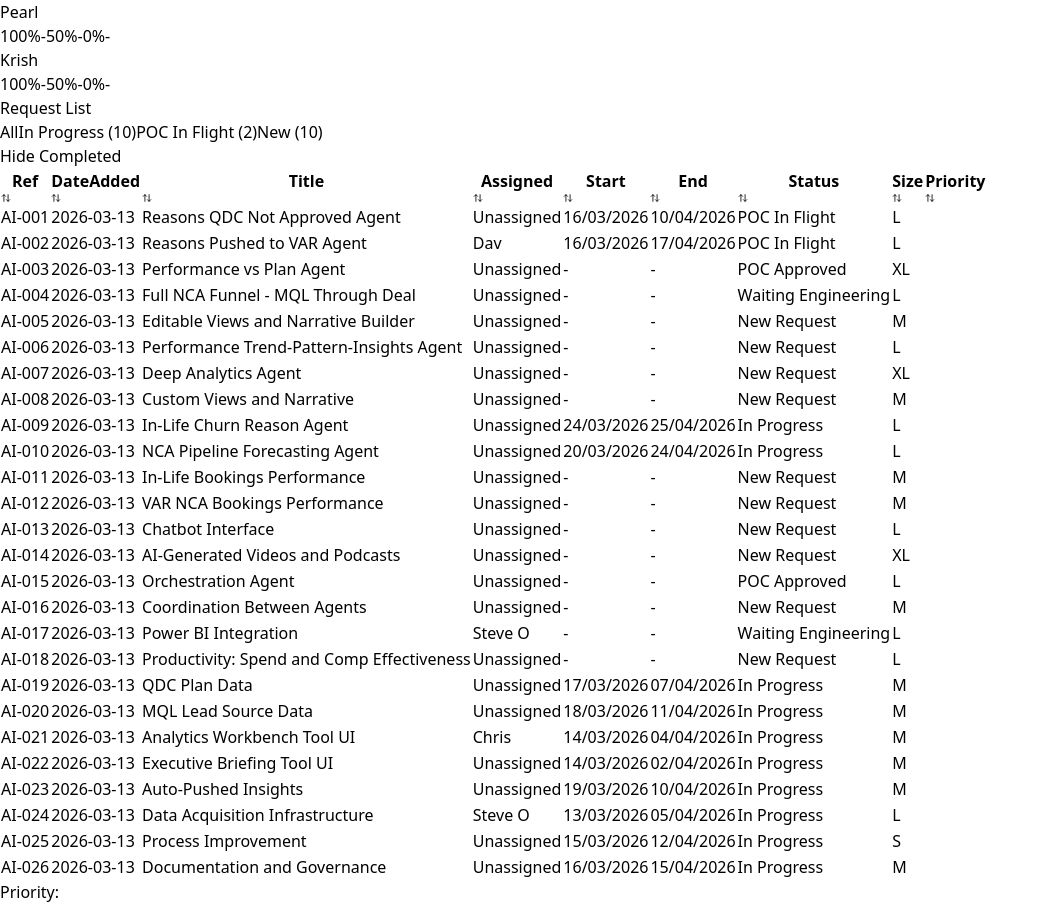
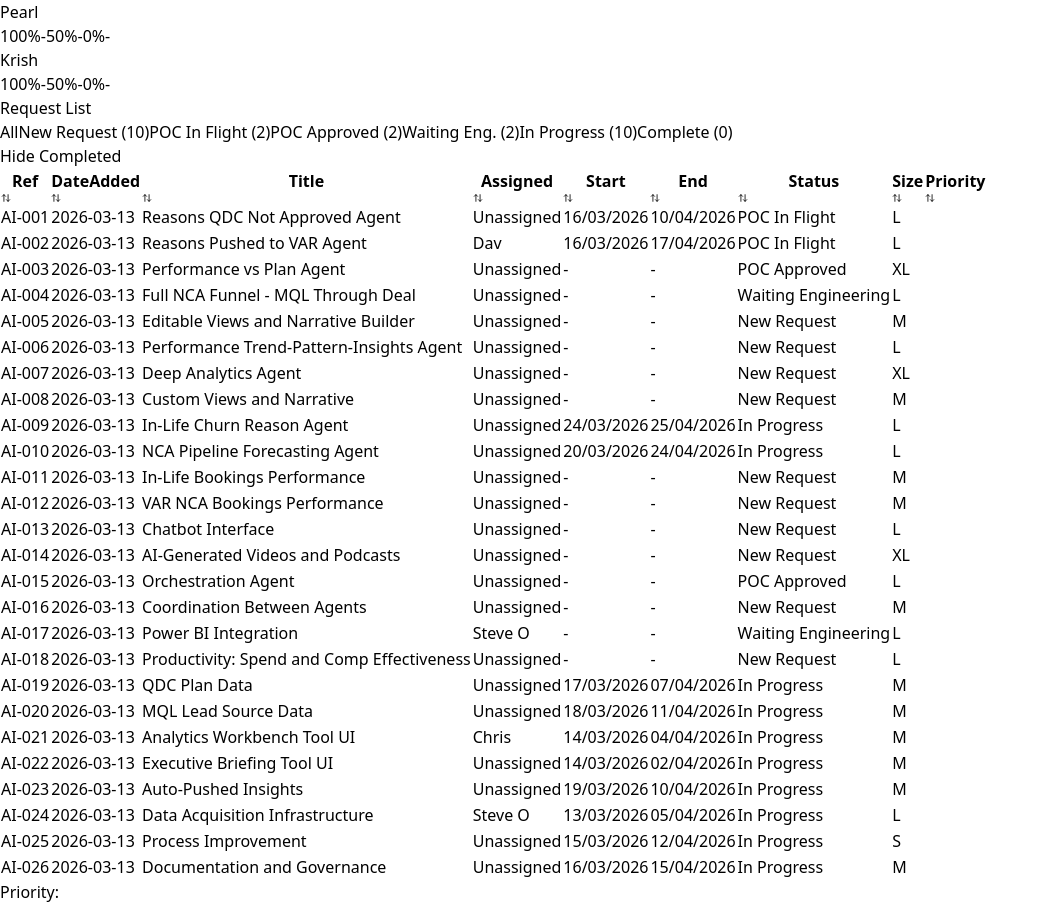
Before and after one commit to stevenoates-sage/ai-workstack, a React (Vite) app: page / in a window 1280 px wide. Shown: the part 1620-2528 px from the top of the page, without its empty margins (0-1048 px from the left). Built offline with nearby package versions, Linux system fonts and the light colour scheme.

Commit message:
feat: flow banner top-align + colors, Engineering-In Progress label, all status filters on roadmap, vibe coding images

```diff
--- a/src/components/KanbanBoard.jsx
+++ b/src/components/KanbanBoard.jsx
@@ -5,28 +5,28 @@ import TicketCard from './TicketCard';
 import { Filter, X, FileText, User, Save, Trash2, MessageSquare, Send } from 'lucide-react';
 
 const FLOW_STEPS = [
-  { label: 'New Request',          color: 'bg-yellow-400',   textColor: 'text-yellow-900', desc: 'Anyone in RevOps submits a new AI idea' },
-  { label: 'POC In Flight',        color: 'bg-blue-500',      textColor: 'text-white',      desc: 'RevOps team explores & builds the proof of concept' },
-  { label: 'POC Approved',         color: 'bg-emerald-500',   textColor: 'text-white',      desc: 'POC showcased — leadership approves for engineering' },
-  { label: 'Waiting Engineering',  color: 'bg-purple-600',    textColor: 'text-white',      desc: 'Data Product Engineering prioritise & plan the build' },
-  { label: 'In Progress',          color: 'bg-orange-500',    textColor: 'text-white',      desc: 'On the roadmap — security, testing & production build' },
-  { label: 'Complete',             color: 'bg-green-600',     textColor: 'text-white',      desc: 'Deployed to production & live for RevOps to use' },
+  { label: 'New Request',               color: 'bg-yellow-400',   textColor: 'text-yellow-900',  desc: 'Anyone in RevOps submits a new AI idea' },
+  { label: 'POC In Flight',             color: 'bg-blue-500',     textColor: 'text-white',       desc: 'RevOps team explores & builds the proof of concept' },
+  { label: 'POC Approved',              color: 'bg-emerald-300',  textColor: 'text-emerald-900', desc: 'POC showcased — leadership approves for engineering' },
+  { label: 'Waiting Engineering',       color: 'bg-purple-600',   textColor: 'text-white',       desc: 'Data Product Engineering prioritise & plan the build' },
+  { label: 'Engineering - In Progress', color: 'bg-orange-500',   textColor: 'text-white',       desc: 'On the roadmap — security, testing & production build' },
+  { label: 'Complete',                  color: 'bg-green-600',    textColor: 'text-white',       desc: 'Deployed to production & live for RevOps to use' },
 ];
 
 const PipelineFlow = () => (
   <div className="px-4 pt-3 pb-2 bg-white dark:bg-gray-900 border-b border-gray-200 dark:border-gray-700">
     <p className="text-[10px] font-bold uppercase tracking-widest text-gray-400 dark:text-gray-500 mb-2">AI Innovation Pipeline</p>
-    <div className="flex items-stretch gap-0 overflow-x-auto pb-1">
+    <div className="flex items-start gap-0 overflow-x-auto pb-1">
       {FLOW_STEPS.map((step, i) => (
-        <div key={step.label} className="flex items-stretch min-w-0 flex-1">
-          <div className="flex flex-col items-center justify-center flex-1 min-w-[120px]">
+        <div key={step.label} className="flex items-start min-w-0 flex-1">
+          <div className="flex flex-col items-center flex-1 min-w-[120px]">
             <div className={`w-full ${step.color} ${step.textColor} rounded-md px-2 py-1.5 text-center`}>
               <div className="text-[10px] font-bold leading-tight whitespace-nowrap">{step.label}</div>
             </div>
             <div className="text-[9px] text-gray-400 dark:text-gray-500 text-center mt-1 px-1 leading-tight">{step.desc}</div>
           </div>
           {i < FLOW_STEPS.length - 1 && (
-            <div className="flex items-center px-1 flex-shrink-0 pb-4">
+            <div className="flex items-center px-1 flex-shrink-0 mt-2">
               <svg width="16" height="12" viewBox="0 0 16 12" className="text-gray-300 dark:text-gray-600 flex-shrink-0">
                 <path d="M0 6 H12 M8 2 L14 6 L8 10" stroke="currentColor" strokeWidth="2" fill="none" strokeLinecap="round" strokeLinejoin="round"/>
               </svg>
@@ -43,7 +43,7 @@ const columns = {
     'POC In Flight':        { title: 'POC In Flight',        color: 'border-t-blue-400' },
     'POC Approved':         { title: 'POC Approved',         color: 'border-t-emerald-500' },
     'Waiting Engineering':  { title: 'Waiting Engineering',  color: 'border-t-purple-500' },
-    'In Progress':          { title: 'In Progress',          color: 'border-t-orange-500' },
+    'In Progress':          { title: 'Engineering - In Progress', color: 'border-t-orange-500' },
     'Complete':             { title: 'Complete',             color: 'border-t-green-600' },
 };
 
--- a/src/components/RoadmapView.jsx
+++ b/src/components/RoadmapView.jsx
@@ -90,9 +90,7 @@ const RoadmapView = ({ tickets, users, onUpdateTicket, onAddTicket, onRejectTick
   const handlePrevMonth = () => setStartDate(prev => subMonths(prev, 1));
   const handleNextMonth = () => setStartDate(prev => addMonths(prev, 1));
 
-  const newCount = tickets.filter(t => t.Status === 'New Request').length;
-  const pocCount = tickets.filter(t => t.Status === 'POC In Flight').length;
-  const inProgressCount = tickets.filter(t => t.Status === 'In Progress').length;
+  const statusCounts = Object.fromEntries(statusList.map(s => [s, tickets.filter(t => t.Status === s).length]));
 
   const getTicketEnd = (t) => {
     if (t.EndDate) return parseISO(t.EndDate);
@@ -109,9 +107,7 @@ const RoadmapView = ({ tickets, users, onUpdateTicket, onAddTicket, onRejectTick
   let tableTickets = tickets.filter(ticket => {
     if (hideCompleted && ticket.Status === 'Complete') return false;
     if (ticket.Status === 'POC Rejected' || ticket.Status === 'Deleted') return false;
-    if (viewFilter === 'New') return ticket.Status === 'New Request';
-    if (viewFilter === 'POC') return ticket.Status === 'POC In Flight';
-    if (viewFilter === 'In Progress') return ticket.Status === 'In Progress';
+    if (viewFilter !== 'All') return ticket.Status === viewFilter;
     if (roadmapFilterId && ticket.id !== roadmapFilterId) return false;
     return true;
   });
@@ -295,11 +291,18 @@ const RoadmapView = ({ tickets, users, onUpdateTicket, onAddTicket, onRejectTick
           <div className="p-3 border-b border-gray-200 dark:border-gray-700 flex items-center justify-between bg-gray-50 dark:bg-gray-800">
             <div className="flex items-center gap-3">
               <h3 className="font-bold text-gray-700 dark:text-gray-200">Request List</h3>
-              <div className="flex bg-white dark:bg-gray-700 rounded border border-gray-300 dark:border-gray-600 p-0.5">
-                <button onClick={() => setViewFilter('All')} className={`px-3 py-1 text-xs font-medium rounded ${viewFilter === 'All' ? 'bg-blue-100 text-blue-700 dark:bg-blue-900 dark:text-blue-200' : 'text-gray-500'}`}>All</button>
-                <button onClick={() => setViewFilter('In Progress')} className={`px-3 py-1 text-xs font-medium rounded ${viewFilter === 'In Progress' ? 'bg-blue-100 text-blue-700 dark:bg-blue-900 dark:text-blue-200' : 'text-gray-500'}`}>In Progress ({inProgressCount})</button>
-                <button onClick={() => setViewFilter('POC')} className={`px-3 py-1 text-xs font-medium rounded ${viewFilter === 'POC' ? 'bg-blue-100 text-blue-700 dark:bg-blue-900 dark:text-blue-200' : 'text-gray-500'}`}>POC In Flight ({pocCount})</button>
-                <button onClick={() => setViewFilter('New')} className={`px-3 py-1 text-xs font-medium rounded ${viewFilter === 'New' ? 'bg-yellow-100 text-yellow-700 dark:bg-yellow-900/30 dark:text-yellow-200' : 'text-gray-500'}`}>New ({newCount})</button>
+              <div className="flex flex-wrap gap-0.5 bg-white dark:bg-gray-700 rounded border border-gray-300 dark:border-gray-600 p-0.5">
+                {[
+                  { value: 'All', label: 'All' },
+                  { value: 'New Request', label: `New Request (${statusCounts['New Request'] || 0})` },
+                  { value: 'POC In Flight', label: `POC In Flight (${statusCounts['POC In Flight'] || 0})` },
+                  { value: 'POC Approved', label: `POC Approved (${statusCounts['POC Approved'] || 0})` },
+                  { value: 'Waiting Engineering', label: `Waiting Eng. (${statusCounts['Waiting Engineering'] || 0})` },
+                  { value: 'In Progress', label: `In Progress (${statusCounts['In Progress'] || 0})` },
+                  { value: 'Complete', label: `Complete (${statusCounts['Complete'] || 0})` },
+                ].map(f => (
+                  <button key={f.value} onClick={() => setViewFilter(f.value)} className={`px-2 py-1 text-xs font-medium rounded whitespace-nowrap ${viewFilter === f.value ? 'bg-blue-100 text-blue-700 dark:bg-blue-900 dark:text-blue-200' : 'text-gray-500'}`}>{f.label}</button>
+                ))}
               </div>
               {roadmapFilterId && <button onClick={() => { setRoadmapFilterId(null); setSelectedTicket(null); }} className="text-xs text-red-500 hover:underline flex items-center"><X size={12} className="mr-1"/> Clear Roadmap Filter</button>}
             </div>
--- a/src/components/VibeCodingView.jsx
+++ b/src/components/VibeCodingView.jsx
@@ -1,5 +1,7 @@
 import React from 'react';
 import { Bot, Lightbulb, Rocket, FileCode2 } from 'lucide-react';
+import QuickStartGuide from '../assets/quick start guide.png';
+import VibeOn from '../assets/vibe on.png';
 
 const SectionCard = ({ icon: Icon, title, children }) => (
   <section className="rounded-xl border border-gray-200 dark:border-gray-700 bg-white dark:bg-gray-800 p-5 shadow-sm">
@@ -14,6 +16,7 @@ const SectionCard = ({ icon: Icon, title, children }) => (
 const VibeCodingView = () => {
   return (
     <div className="max-w-6xl mx-auto px-4 py-6 space-y-6">
+      <img src={QuickStartGuide} alt="Quick Start Guide" className="w-full rounded-xl object-cover" />
       <div className="rounded-2xl border border-blue-200 dark:border-blue-900 bg-gradient-to-r from-blue-50 to-cyan-50 dark:from-blue-950/40 dark:to-cyan-950/40 p-6">
         <div className="flex items-center gap-3 mb-2">
           <Bot size={24} className="text-blue-700 dark:text-blue-400" />
@@ -24,7 +27,9 @@ const VibeCodingView = () => {
         </p>
       </div>
 
-      <div className="grid grid-cols-1 lg:grid-cols-2 gap-4">
+      <div className="flex gap-4 items-start">
+        <img src={VibeOn} alt="Vibe On" className="w-72 flex-shrink-0 rounded-xl object-cover" />
+        <div className="flex-1 grid grid-cols-1 lg:grid-cols-2 gap-4">
         <SectionCard icon={Lightbulb} title="What Is Vibe Coding?">
           <p>
             Vibe coding is rapid prototyping with AI pair-programming. You provide intent and constraints,
@@ -56,6 +61,7 @@ const VibeCodingView = () => {
           <p>Include: coding style, libraries to use, and what to avoid.</p>
           <p>Request: a short test plan before large refactors.</p>
         </SectionCard>
+        </div>
       </div>
     </div>
   );
```
